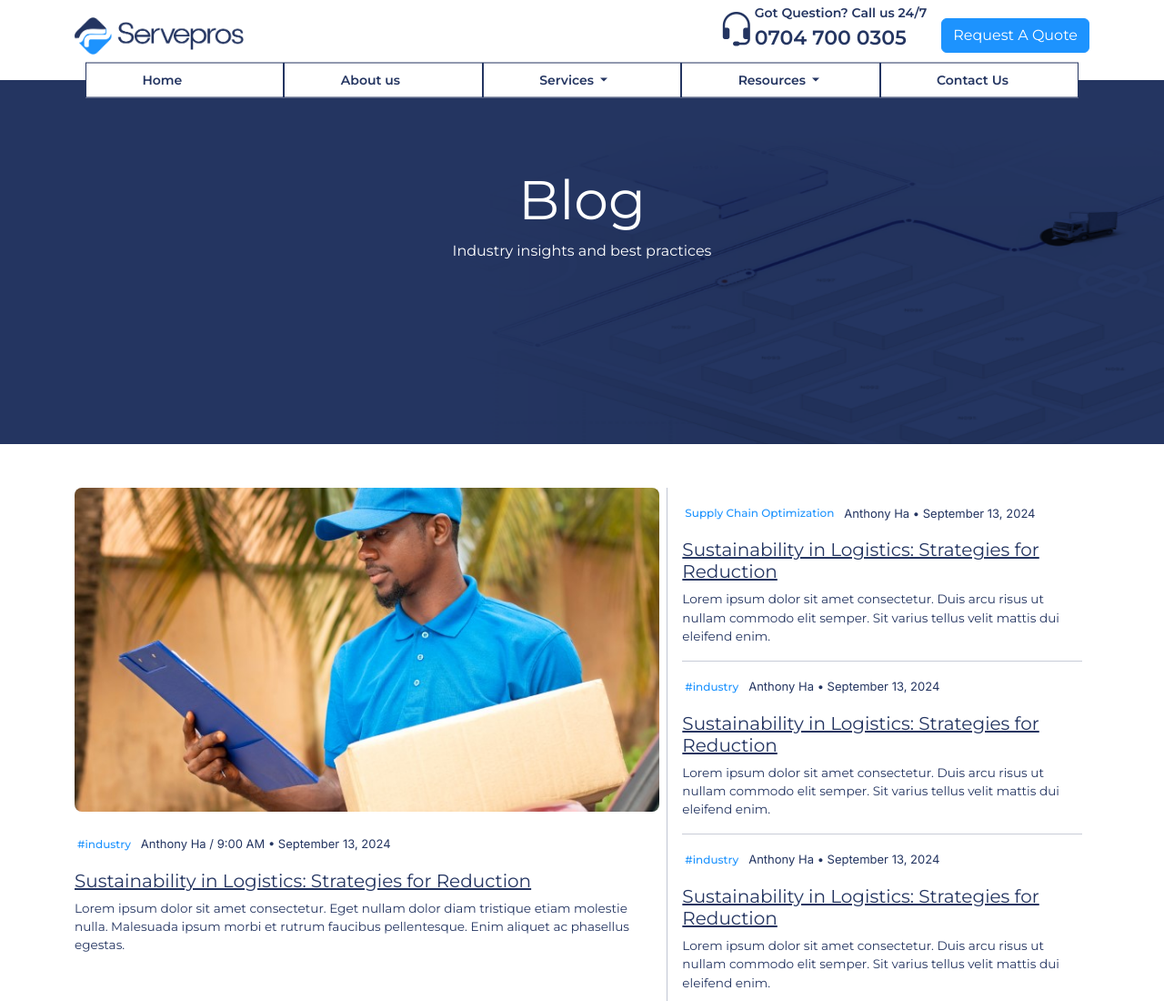
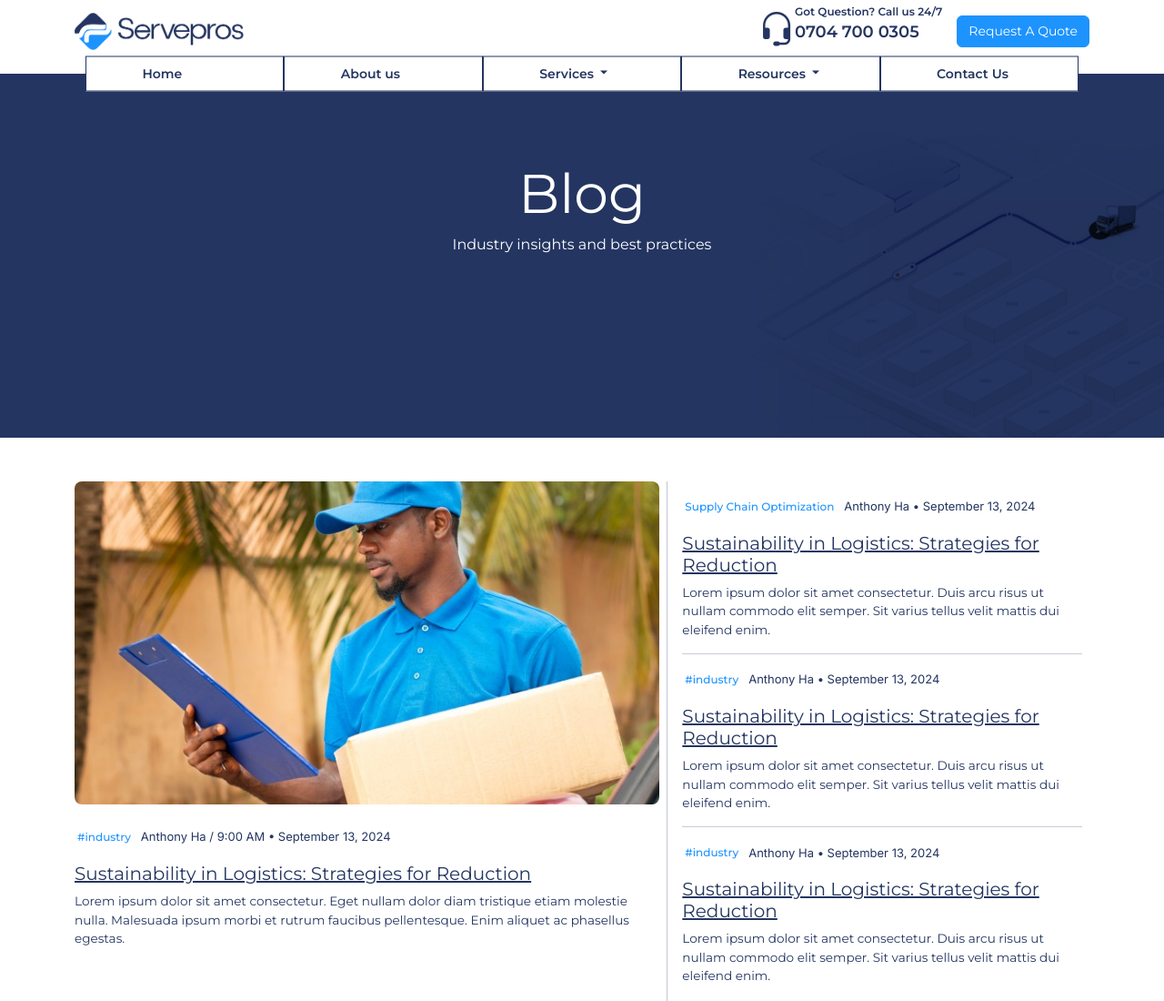
Before and after one commit to stephanie176/servepros, a website: page blog.html in a window 1280 px wide. Shown: the top 1100 px of the page at 91% size. Drawn offline with nearby package versions, Linux system fonts and the light colour scheme.

Commit message:
corrected request quote button font size and overflow and corrected background image size in hero section

```diff
--- a/blog.html
+++ b/blog.html
@@ -31,7 +31,7 @@
               <p class="fw-semibold">0704 700 0305</p>
             </div>
           </div>
-          <a href="contact.html" class="ms-3 btn btn-secondary text-white text-nowrap">
+          <a href="contact.html" class="ms-3 btn btn-secondary text-white text-nowrap request">
             Request A Quote
           </a>
         </div>
@@ -221,8 +221,8 @@
   <!-- hero section -->
   <section class="blog-hero position-relative text-white mb-3 bg-primary">
     <!-- hero background image -->
-    <div class=" w-100 d-md-flex justify-content-md-end h-100">
-      <img src="/assets/hero-bg.png" alt="truck on map" class="img-fluid w-75 h-100">
+    <div class=" w-100 d-flex justify-content-end h-100">
+      <img src="/assets/hero-bg.png" alt="truck on map" class="img-fluid h-100">
     </div>
 
     <!-- hero section text -->
--- a/sass/main.scss
+++ b/sass/main.scss
@@ -18,7 +18,7 @@ body {
 
 // header
 header {
-  margin-bottom: 0.9rem;
+  margin-bottom: 1rem;
   position: relative;
 }
 
@@ -33,11 +33,15 @@ header {
 }
 
 .header-cta p:nth-of-type(1) {
-  font-size: 14px;
+  font-size: 12px;
 }
 
 .header-cta p:nth-of-type(2) {
-  font-size: 22px;
+  font-size: 18px;
+}
+
+header .request {
+  font-size: 14px;
 }
 
 // nav
```
Also changed, not shown: contact.html (+2 -2 lines), faq.html (+2 -2 lines), index.html (+2 -2 lines), css/mainmin.css, 1 other file.
